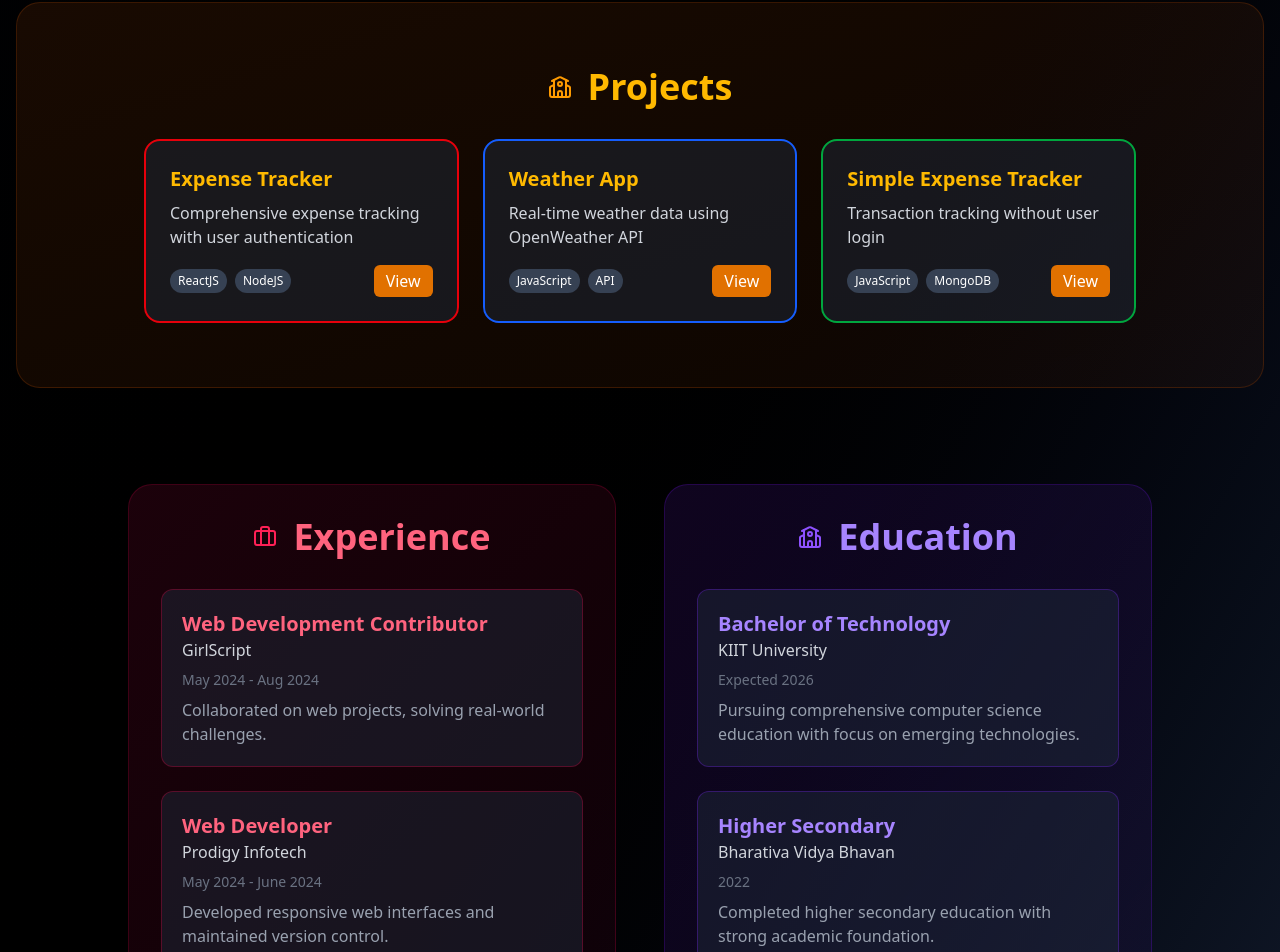
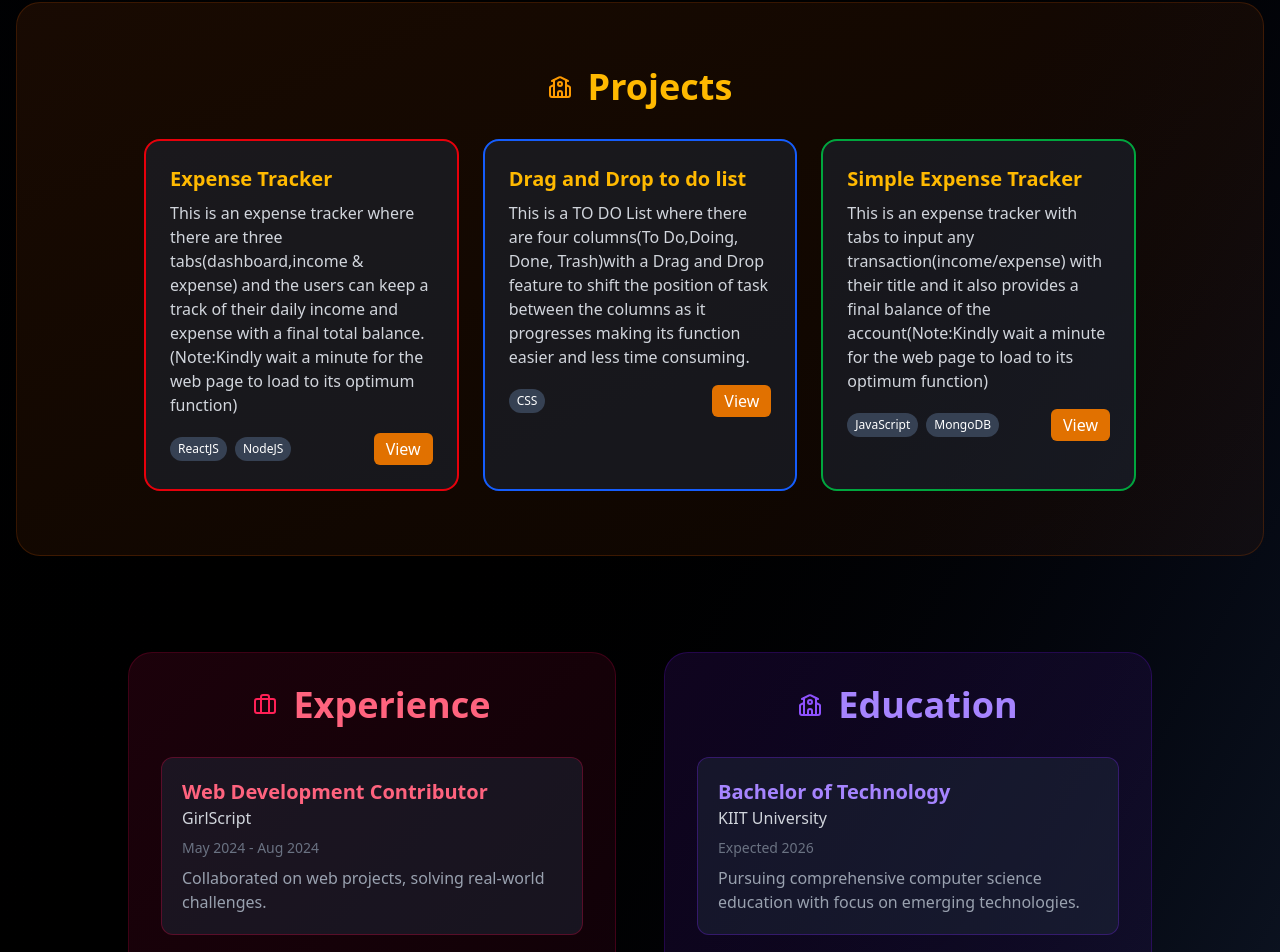
Before and after one commit to Kishalay15/Personal-Portfolio, a React (Vite) app: page / in a window 1280 px wide. Shown: the part 1210-2162 px from the top of the page. Built offline with nearby package versions, Linux system fonts and the light colour scheme.

Commit message:
made a few final touches

```diff
--- a/src/App.jsx
+++ b/src/App.jsx
@@ -144,21 +144,21 @@ export default function App() {
           <div className="grid md:grid-cols-2 lg:grid-cols-3 gap-6 px-4 max-w-5xl mx-auto">
             {[{
               title: "Expense Tracker",
-              desc: "Comprehensive expense tracking with user authentication",
+              desc: "This is an expense tracker where there are three tabs(dashboard,income & expense) and the users can keep a track of their daily income and expense with a final total balance.(Note:Kindly wait a minute for the web page to load to its optimum function)",
               link: "https://better-tracker.vercel.app/",
               tags: ["ReactJS", "NodeJS"],
               color: "border-red-600"
             },
             {
-              title: "Weather App",
-              desc: "Real-time weather data using OpenWeather API",
-              link: "https://kishalay15.github.io/Weather-App/",
-              tags: ["JavaScript", "API"],
+              title: "Drag and Drop to do list",
+              desc: "This is a TO DO List where there are four columns(To Do,Doing, Done, Trash)with a Drag and Drop feature to shift the position of task between the columns as it progresses making its function easier and less time consuming.",
+              link: "https://github.com/Kishalay15/Drag-and-drop-Todo",
+              tags: ["CSS"],
               color: "border-blue-600"
             },
             {
               title: "Simple Expense Tracker",
-              desc: "Transaction tracking without user login",
+              desc: "This is an expense tracker with tabs to input any transaction(income/expense) with their title and it also provides a final balance of the account(Note:Kindly wait a minute for the web page to load to its optimum function)",
               link: "https://expense-tracker-backend-coyb.onrender.com/",
               tags: ["JavaScript", "MongoDB"],
               color: "border-green-600"
```
Also changed, not shown: public/profile.jpg (deleted).
